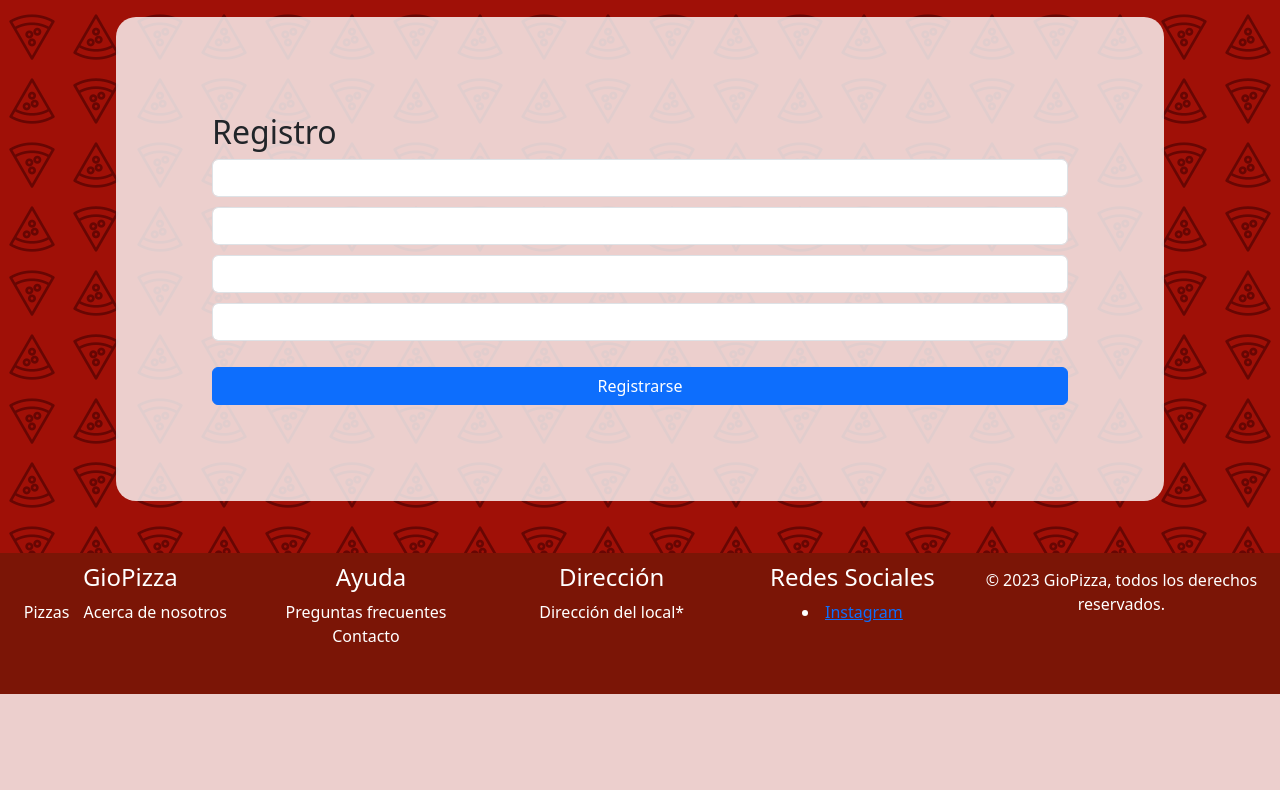
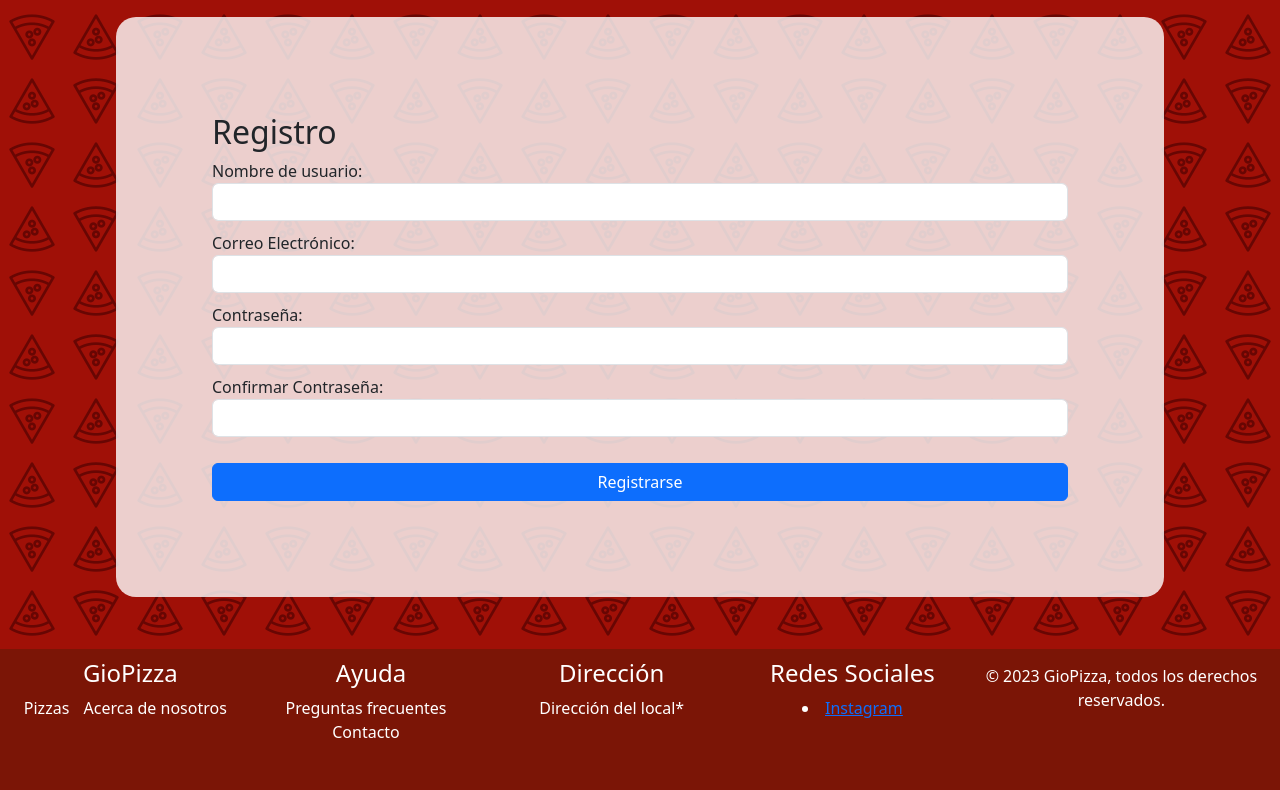
Before and after one commit to AxelRiffo/Proyecto_apt_ecommerce, a Django app: page /registro/ in a window 1280 px wide. Shown: the part 187-977 px from the top of the page. Before the commit the page ends 881 px from the top, so only its background shows below. Run offline with Django 4.2, Linux system fonts and the light colour scheme.

Commit message:
Creacion de formularios

```diff
--- a/ecommerce/store/forms.py
+++ b/ecommerce/store/forms.py
@@ -1,6 +1,6 @@
 # store/forms.py
 from django import forms
-from django.contrib.auth.forms import AuthenticationForm  # Importa AuthenticationForm
+from django.contrib.auth.forms import AuthenticationForm
 from django.contrib.auth.models import User
 from django.core.exceptions import ValidationError
 import re
@@ -39,5 +39,5 @@ class RegistroForm(forms.ModelForm):
         return cleaned_data
 
 class InicioSesionForm(AuthenticationForm):
-    email = forms.EmailField(label='Correo Electrónico')  # Usa 'email' en lugar de 'username' aquí.
+    email = forms.EmailField(label='Correo Electrónico')
     password = forms.CharField(label='Contraseña', widget=forms.PasswordInput)
--- a/ecommerce/store/templates/store/login.html
+++ b/ecommerce/store/templates/store/login.html
@@ -7,11 +7,11 @@
     <div class="columns">
         <div class="column2">
             <h2>Iniciar Sesión</h2>
-            <form method="post" action="{% url 'cuenta' %}">
+            <form method="post" action="{% url 'login' %}">
                 {% csrf_token %}
                 <div class="form-group">
                     {{ inicio_sesion_form.email.label_tag }}
-                    <input type="text" class="form-control" id="inicio_email" name="email">
+                    <input type="email" class="form-control" id="inicio_email" name="email">
                 </div>
                 <div class="form-group">
                     {{ inicio_sesion_form.password.label_tag }}
--- a/ecommerce/store/templates/store/main.html
+++ b/ecommerce/store/templates/store/main.html
@@ -67,7 +67,7 @@
         </div>
     </footer>
 
-
+    <script src="https://code.jquery.com/jquery-3.7.1.min.js"></script>
     <script src="https://cdn.jsdelivr.net/npm/bootstrap@5.3.2/dist/js/bootstrap.bundle.min.js" integrity="sha384-C6RzsynM9kWDrMNeT87bh95OGNyZPhcTNXj1NW7RuBCsyN/o0jlpcV8Qyq46cDfL" crossorigin="anonymous"></script>
 </body>
 </html>
--- a/ecommerce/store/templates/store/registro.html
+++ b/ecommerce/store/templates/store/registro.html
@@ -7,7 +7,7 @@
     <div class="columns">
         <div class="column1">
             <h2>Registro</h2>
-            <form method="post" action="{% url 'cuenta' %}">
+            <form method="post">
                 {% csrf_token %}
                 <div class="form-group">
                     {{ registro_form.username.label_tag }}
@@ -17,7 +17,7 @@
                     {{ registro_form.email.label_tag }}
                     <input type="email" class="form-control" id="email" name="email">
                 </div>
-                <div class="form-group">
+                <div class "form-group">
                     {{ registro_form.password.label_tag }}
                     <input type="password" class="form-control" id="password" name="password">
                     <div id="password-requirements" class="message-box"></div>
--- a/ecommerce/store/urls.py
+++ b/ecommerce/store/urls.py
@@ -6,6 +6,6 @@ urlpatterns = [
     path('cart/', views.cart, name="cart"),
     path('checkout/', views.checkout, name="checkout"),
     path('registro/', views.registro, name="registro"),
-    path('login/', views.login, name="login"),
+    path('login/', views.iniciar_sesion, name="login"),
     path('cuenta/', views.cuenta, name="cuenta"),
 ]
--- a/ecommerce/store/views.py
+++ b/ecommerce/store/views.py
@@ -2,9 +2,10 @@ from django.shortcuts import render, redirect
 from django.contrib import messages
 from django.contrib.auth import login, authenticate
 from django.contrib.auth.models import User
+from django.contrib.auth.forms import AuthenticationForm
 from django.contrib.humanize.templatetags.humanize import intcomma
 from .models import Producto
-from .forms import RegistroForm, InicioSesionForm
+from .forms import RegistroForm
 
 def store(request):
     productos = Producto.objects.all()
@@ -24,13 +25,39 @@ def checkout(request):
     context = {}
     return render(request, 'store/checkout.html', context)
 
-def login(request):
-    context = {}
-    return render(request, 'store/login.html', context)
+def iniciar_sesion(request):
+    if request.method == 'POST':
+        formulario = AuthenticationForm(data=request.POST)
+        if formulario.is_valid():
+            email = formulario.cleaned_data['email']  # El campo 'username' ahora almacena el correo electrónico.
+            password = formulario.cleaned_data['password']
+            usuario = authenticate(request, email=email, password=password)
+
+            if usuario is not None:
+                login(request, usuario)
+                return redirect('cuenta')  # Cambia 'cuenta' al nombre de tu vista de cuenta si es necesario.
+            else:
+                messages.error(request, 'Credenciales inválidas. Verifica tu correo electrónico y contraseña.')
+        else:
+            messages.error(request, 'Hubo un error en el inicio de sesión. Verifica los datos.')
+
+    formulario = AuthenticationForm()
+    return render(request, 'store/login.html', {'inicio_sesion_form': formulario})
 
 def registro(request):
-    context = {}
-    return render(request, 'store/registro.html', context)
+    if request.method == 'POST':
+        formulario = RegistroForm(request.POST)
+        if formulario.is_valid():
+            # Guardar el usuario
+            usuario = formulario.save()
+            messages.success(request, 'Registro exitoso.')
+        else:
+            messages.error(request, 'Hubo un error en el registro. Por favor, verifica los datos.')
+
+    else:
+        formulario = RegistroForm()
+
+    return render(request, 'store/registro.html', {'registro_form': formulario})
 
 def cuenta(request):
     context = {}
```
Also changed, not shown: ecommerce/db.sqlite3.
